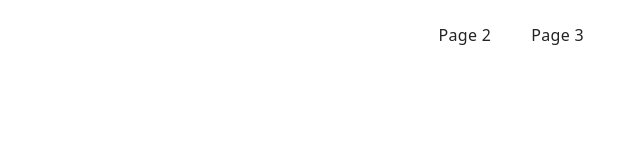
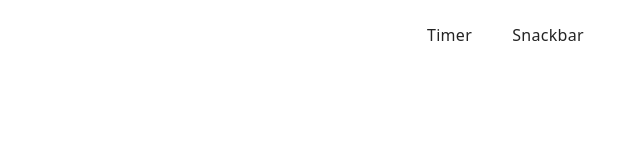
Before and after one commit to anastasiia-trofymenko/goit-js-hw-10, a plain HTML site: page index.html in a window 1280 px wide. Shown: the full height of the page, 640-1280 px from the left. Drawn offline with Linux system fonts and the light colour scheme.

Commit message:
Deploying to gh-pages from @ anastasiia-trofymenko/goit-js-hw-10@8be0c9e3e6e08c228750c2b82eebcb37c01b72d4 🚀

```diff
--- a/index.html
+++ b/index.html
@@ -19,12 +19,12 @@
           <ul class="nav-list">
             <li class="nav-item">
               <a class="nav-link {=$highlight-act}" href="./1-timer.html"
-                >Page 2</a
+                >Timer</a
               >
             </li>
             <li class="nav-item">
               <a class="nav-link {=$highlight-curr}" href="./2-snackbar.html"
-                >Page 3</a
+                >Snackbar</a
               >
             </li>
           </ul>
```
